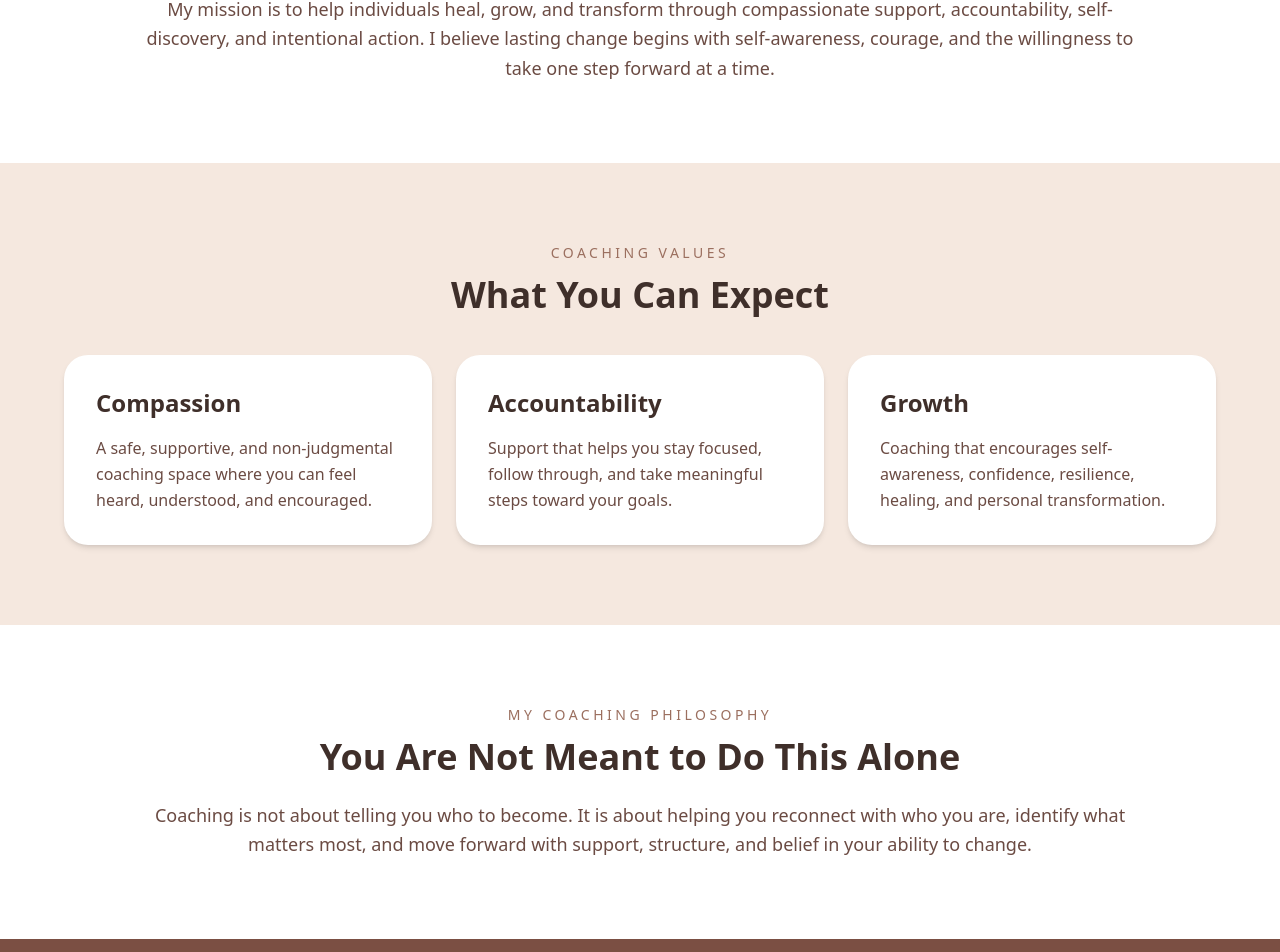
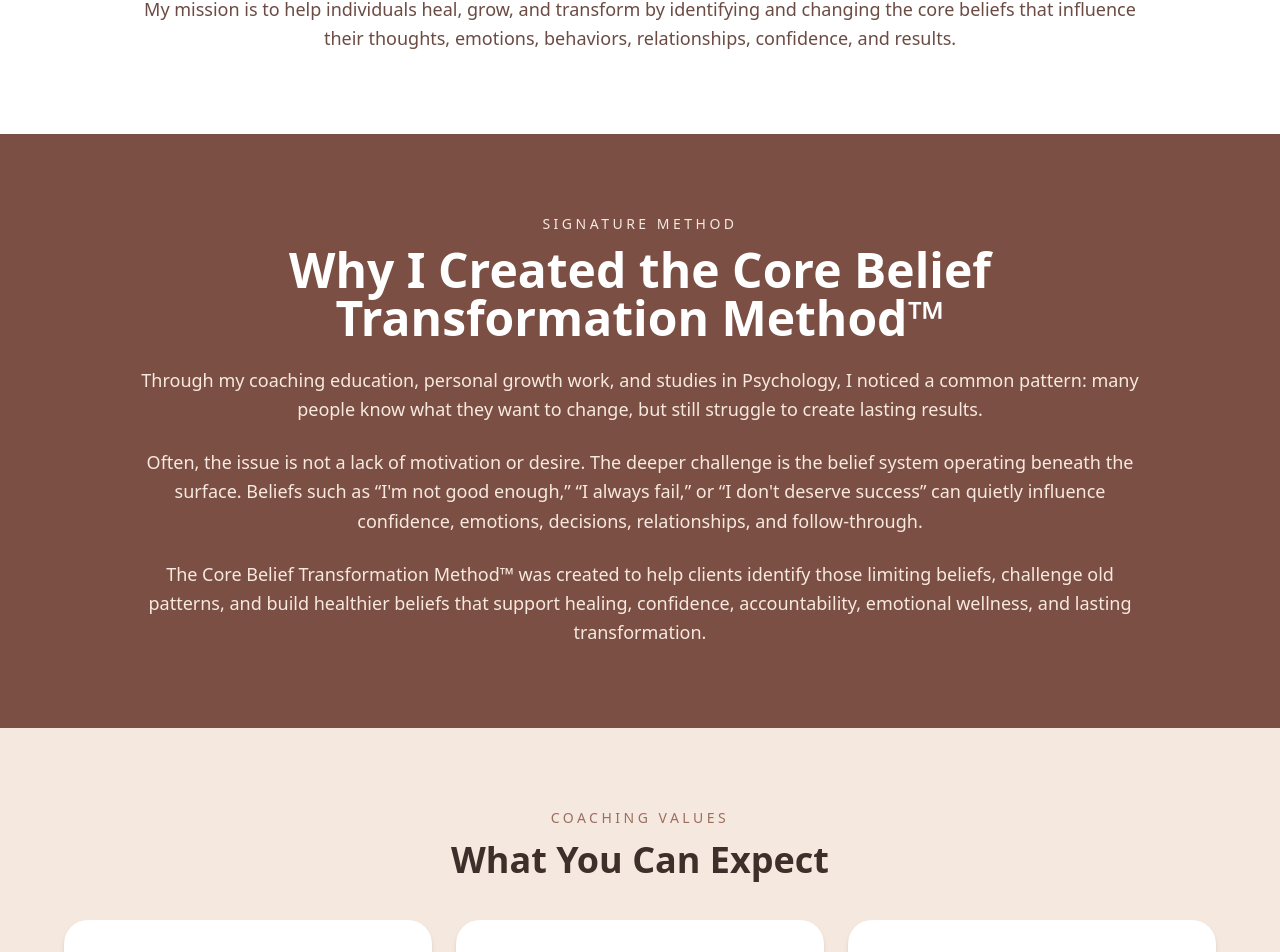
Before and after one commit to Kaelynn-Kinnison/life-coaching-with-kaelynn2, a Next.js app: page /about in a window 1280 px wide. Shown: the part 1298-2250 px from the top of the page. Built offline with nearby package versions, Linux system fonts and the light colour scheme; a web font is replaced by a local one.

Commit message:
Update page.js

```diff
--- a/app/about/page.js
+++ b/app/about/page.js
@@ -1,10 +1,12 @@
 import Image from "next/image";
 import Link from "next/link";
+
 export const metadata = {
   title: "About Kaelynn Kinnison | Transformational Life Coach",
   description:
-    "Meet Kaelynn Kinnison, Transformational Life Coach. Learn about her coaching philosophy, background, and commitment to helping clients heal, grow, and transform.",
+    "Meet Kaelynn Kinnison, Transformational Life Coach. Learn about her coaching philosophy, background, and Core Belief Transformation Method.",
 };
+
 export default function About() {
   return (
     <main className="bg-[#fdf8f3] text-[#3f2f2a]">
@@ -88,11 +90,43 @@ export default function About() {
           </h2>
 
           <p className="text-lg text-[#6b4b43] leading-relaxed">
-            My mission is to help individuals heal, grow, and transform through
-            compassionate support, accountability, self-discovery, and
-            intentional action. I believe lasting change begins with
-            self-awareness, courage, and the willingness to take one step
-            forward at a time.
+            My mission is to help individuals heal, grow, and transform by
+            identifying and changing the core beliefs that influence their
+            thoughts, emotions, behaviors, relationships, confidence, and
+            results.
+          </p>
+        </div>
+      </section>
+
+      <section className="bg-[#7b4f43] text-white px-6 py-20">
+        <div className="max-w-5xl mx-auto text-center">
+          <p className="uppercase tracking-[0.25em] text-[#f7e9df] text-sm mb-3">
+            Signature Method
+          </p>
+
+          <h2 className="text-4xl md:text-5xl font-bold mb-6">
+            Why I Created the Core Belief Transformation Method™
+          </h2>
+
+          <p className="text-lg text-[#f7e9df] leading-relaxed mb-6">
+            Through my coaching education, personal growth work, and studies in
+            Psychology, I noticed a common pattern: many people know what they
+            want to change, but still struggle to create lasting results.
+          </p>
+
+          <p className="text-lg text-[#f7e9df] leading-relaxed mb-6">
+            Often, the issue is not a lack of motivation or desire. The deeper
+            challenge is the belief system operating beneath the surface.
+            Beliefs such as “I&apos;m not good enough,” “I always fail,” or “I
+            don&apos;t deserve success” can quietly influence confidence,
+            emotions, decisions, relationships, and follow-through.
+          </p>
+
+          <p className="text-lg text-[#f7e9df] leading-relaxed">
+            The Core Belief Transformation Method™ was created to help clients
+            identify those limiting beliefs, challenge old patterns, and build
+            healthier beliefs that support healing, confidence, accountability,
+            emotional wellness, and lasting transformation.
           </p>
         </div>
       </section>
@@ -103,9 +137,7 @@ export default function About() {
             Coaching Values
           </p>
 
-          <h2 className="text-4xl font-bold mb-10">
-            What You Can Expect
-          </h2>
+          <h2 className="text-4xl font-bold mb-10">What You Can Expect</h2>
 
           <div className="grid md:grid-cols-3 gap-6 text-left">
             <div className="bg-white rounded-3xl shadow-md p-8">
@@ -147,9 +179,9 @@ export default function About() {
 
           <p className="text-lg text-[#6b4b43] leading-relaxed">
             Coaching is not about telling you who to become. It is about helping
-            you reconnect with who you are, identify what matters most, and move
-            forward with support, structure, and belief in your ability to
-            change.
+            you reconnect with who you are, identify what matters most, uncover
+            the beliefs that may be keeping you stuck, and move forward with
+            support, structure, and belief in your ability to change.
           </p>
         </div>
       </section>
```
